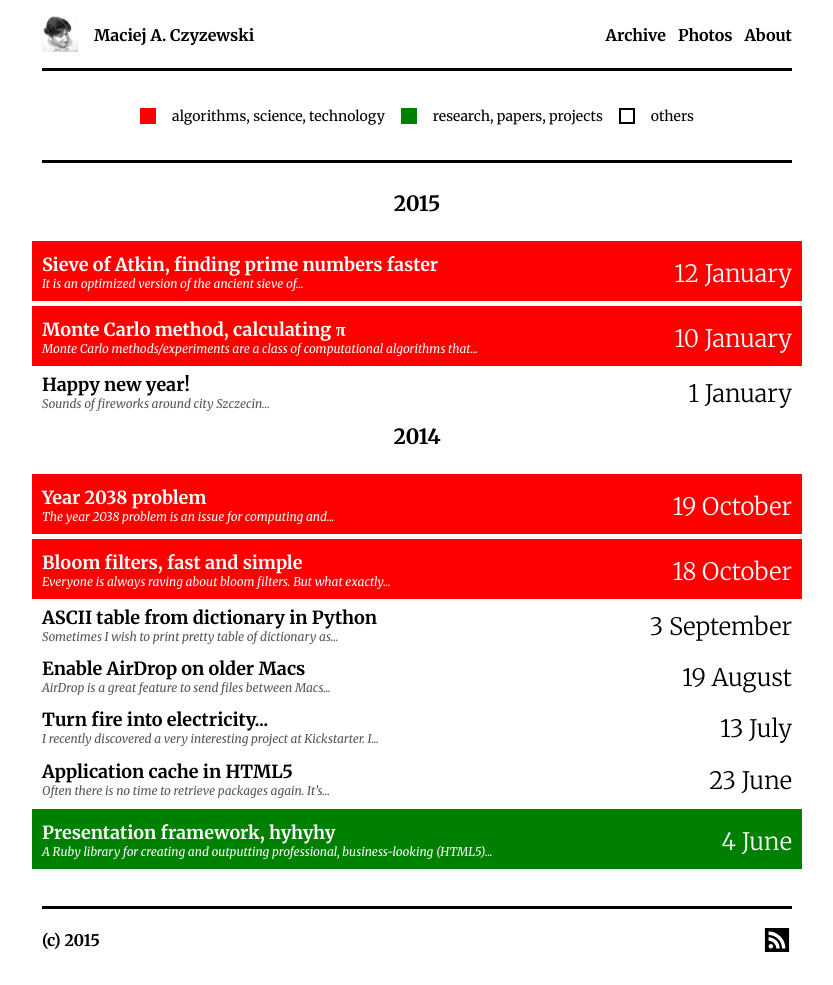
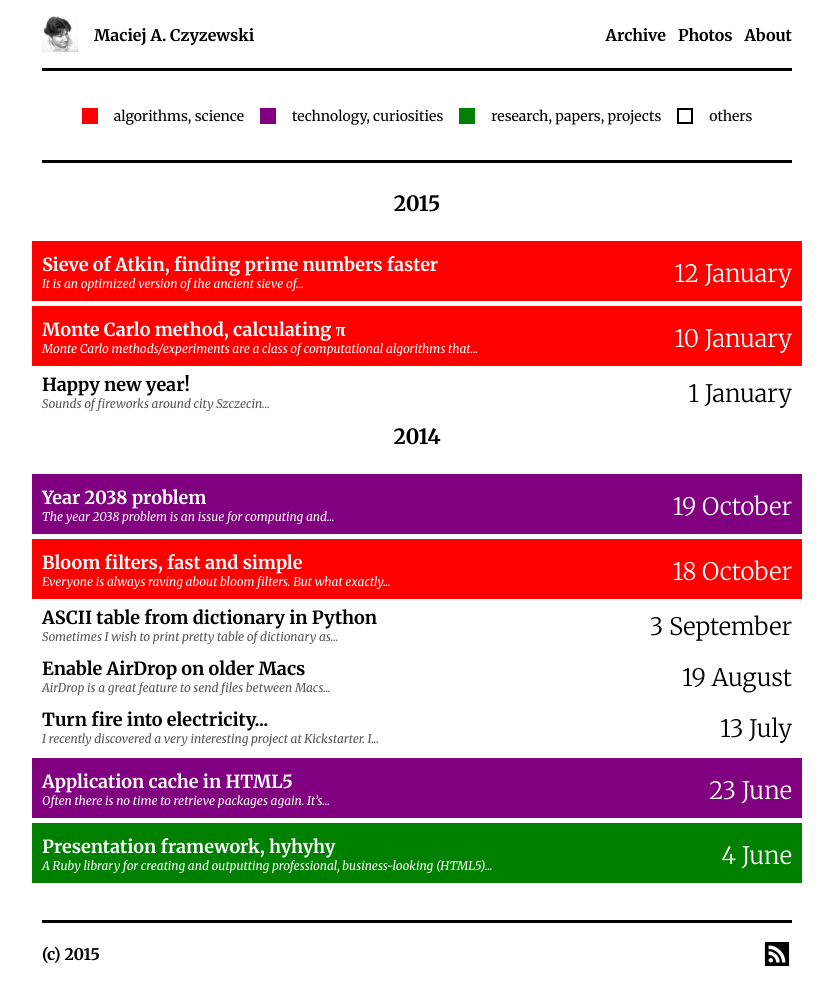
Before and after one commit to maciejczyzewski/maciejczyzewski.github.io, a Jekyll site: the page built from archive.html, in a window 1280 px wide. Shown: the whole page, without its empty margins (223-1056 px from the left). Built offline with Jekyll 4.4.1, drawn with Linux system fonts in a browser that asks for light colours; Markdown is read by kramdown in place of the engine named in the settings.

Commit message:
Improve new system.

```diff
--- a/_posts/2014-06-23-application-cache-in-html5.markdown
+++ b/_posts/2014-06-23-application-cache-in-html5.markdown
@@ -2,6 +2,8 @@
 layout: post
 title:  "Application cache in HTML5"
 date:   2014-06-23 21:16:00
+
+label:  purple
 ---
 
 Often there is no time to retrieve packages again. It’s becoming increasingly important for web-based applications to be accessible offline.
--- a/_posts/2014-10-19-year-2038-problem.markdown
+++ b/_posts/2014-10-19-year-2038-problem.markdown
@@ -3,7 +3,7 @@ layout: post
 title:  "Year 2038 problem"
 date:   2014-10-19 14:01:00
 
-label:  red
+label:  purple
 ---
 
 ![2038](/assets/images/prints/Year_2038_problem.gif)
--- a/archive.html
+++ b/archive.html
@@ -22,7 +22,21 @@ layout: default
     vertical-align: middle;
     margin-right: 16px;
     margin-top: 5px;
-"></span> algorithms, science, technology</div><div style="
+"></span> algorithms, science</div>
+<div style="
+    display: inline;
+    float: left;
+    margin-right: 16px;
+"><span style="
+    width: 16px;
+    height: 16px;
+    background: purple;
+    display: block;
+    float: left;
+    vertical-align: middle;
+    margin-right: 16px;
+    margin-top: 5px;
+"></span> technology, curiosities</div><div style="
     display: inline;
     float: left;
     margin-right: 16px;
--- a/assets/stylesheets/main.css
+++ b/assets/stylesheets/main.css
@@ -677,7 +677,9 @@ footer img {
 }
 
 .label.red { background: red; }
+.label.blue { background: blue; }
 .label.green { background: green; }
+.label.purple { background: purple; }
 
 /* Mosaic
    ========================================================================= */
@@ -889,7 +891,7 @@ div.profiles {
 }
 
 .profiles #mail {
-  background: tomato;
+  background: gray;
 }
 
 /* Markdown
```
